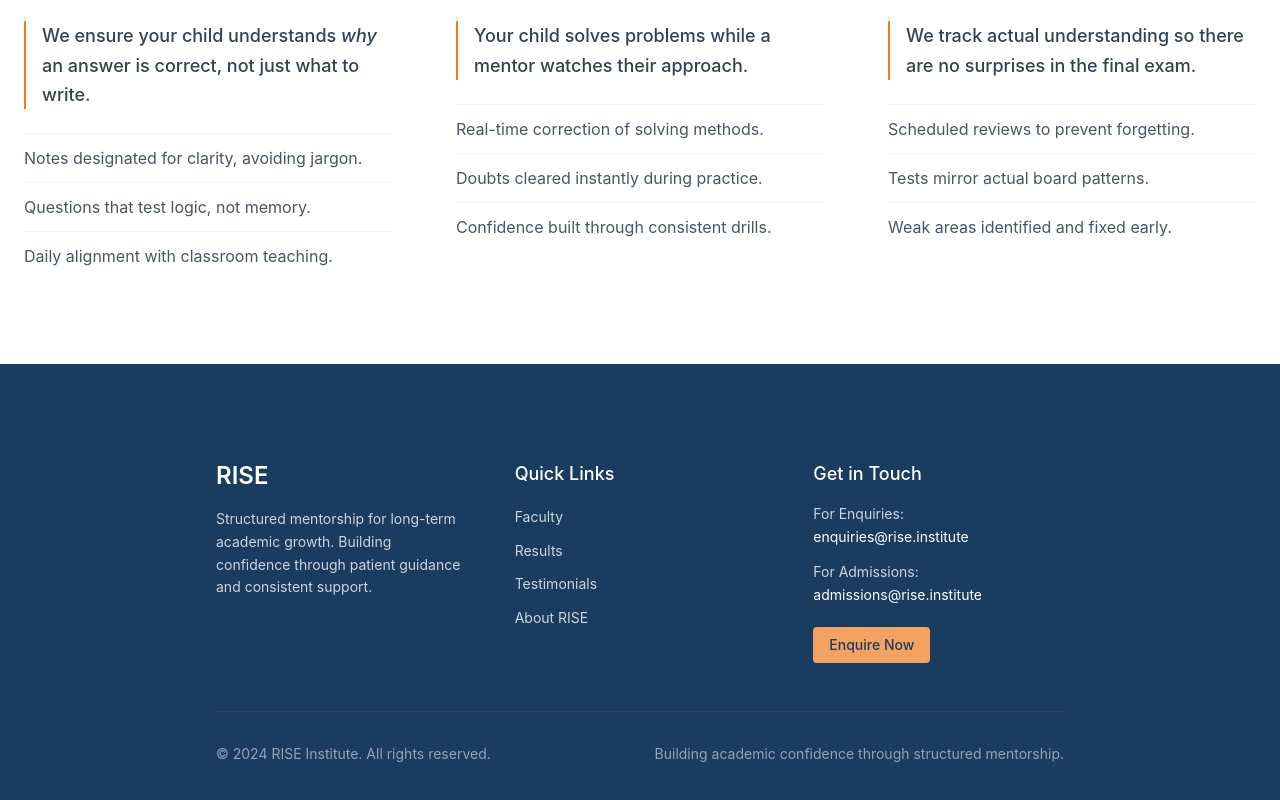
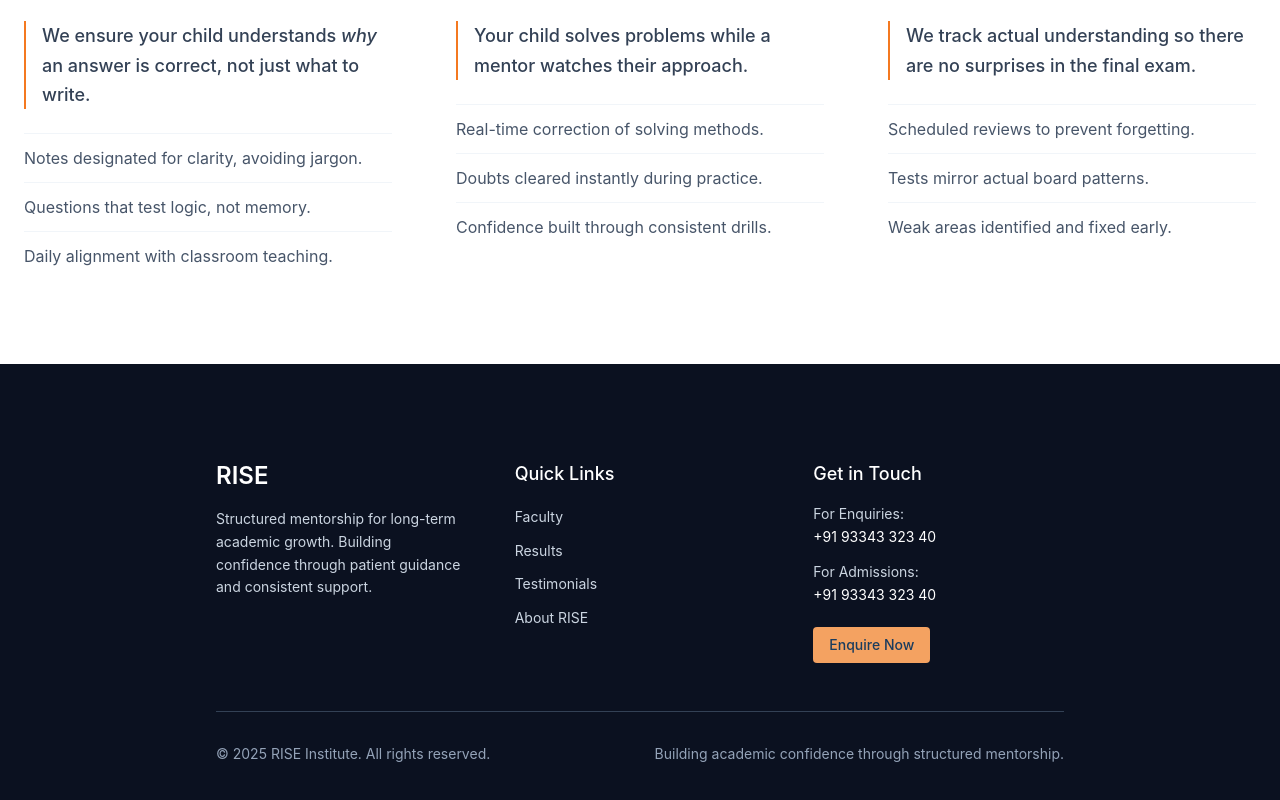
Before and after one commit to aali2k7/Rise, a Next.js app: page / in a window 1280 px wide. Shown: the part 8615-9415 px from the top of the page. Built offline with nearby package versions, Linux system fonts and the light colour scheme.

Commit message:
Changes UI

```diff
--- a/components/Sections/FooterSection.tsx
+++ b/components/Sections/FooterSection.tsx
@@ -1,6 +1,8 @@
+import Link from "next/link";
+
 export default function FooterSection() {
   return (
-    <footer id="footer" className="w-full bg-[#1A3C5E] text-white">
+    <footer id="footer" className="w-full bg-[#0B1120] text-white">
       <div className="content-container section-spacing">
         <div className="grid grid-cols-1 md:grid-cols-3 gap-12">
           {/* Logo and Description */}
@@ -17,24 +19,24 @@ export default function FooterSection() {
             <h4 className="text-lg font-medium mb-4">Quick Links</h4>
             <ul className="space-y-2">
               <li>
-                <a href="#faculty" className="text-sm text-slate-300 hover:text-white transition-colors">
+                <Link href="/faculty" className="text-sm text-slate-300 hover:text-white transition-colors">
                   Faculty
-                </a>
+                </Link>
               </li>
               <li>
-                <a href="#results" className="text-sm text-slate-300 hover:text-white transition-colors">
+                <Link href="/results" className="text-sm text-slate-300 hover:text-white transition-colors">
                   Results
-                </a>
+                </Link>
               </li>
               <li>
-                <a href="#testimonials" className="text-sm text-slate-300 hover:text-white transition-colors">
+                <Link href="#testimonials" className="text-sm text-slate-300 hover:text-white transition-colors">
                   Testimonials
-                </a>
+                </Link>
               </li>
               <li>
-                <a href="#about-rise" className="text-sm text-slate-300 hover:text-white transition-colors">
+                <Link href="#about-rise" className="text-sm text-slate-300 hover:text-white transition-colors">
                   About RISE
-                </a>
+                </Link>
               </li>
             </ul>
           </div>
@@ -45,23 +47,23 @@ export default function FooterSection() {
             <div className="space-y-3">
               <div>
                 <p className="text-sm text-slate-300">For Enquiries:</p>
-                <a href="mailto:enquiries@rise.institute" className="text-sm text-white hover:text-[#74B49B] transition-colors">
-                  enquiries@rise.institute
+                <a href="tel:+919334332340" className="text-sm text-white hover:text-[#74B49B] transition-colors">
+                  +91 93343 323 40
                 </a>
               </div>
               <div>
                 <p className="text-sm text-slate-300">For Admissions:</p>
-                <a href="mailto:admissions@rise.institute" className="text-sm text-white hover:text-[#74B49B] transition-colors">
-                  admissions@rise.institute
+                <a href="tel:+919334332340" className="text-sm text-white hover:text-[#74B49B] transition-colors">
+                  +91 93343 323 40
                 </a>
               </div>
               <div className="pt-2">
-                <a
+                <Link
                   href="/enquire"
                   className="inline-block px-4 py-2 bg-[#F4A261] text-[#1A3C5E] text-sm font-medium rounded hover:bg-[#F4A261]/90 transition-colors"
                 >
                   Enquire Now
-                </a>
+                </Link>
               </div>
             </div>
           </div>
@@ -71,7 +73,7 @@ export default function FooterSection() {
         <div className="mt-12 pt-8 border-t border-slate-700">
           <div className="flex flex-col md:flex-row justify-between items-center space-y-4 md:space-y-0">
             <p className="text-sm text-slate-400">
-              © 2024 RISE Institute. All rights reserved.
+              © 2025 RISE Institute. All rights reserved.
             </p>
             <p className="text-sm text-slate-400">
               Building academic confidence through structured mentorship.
```
